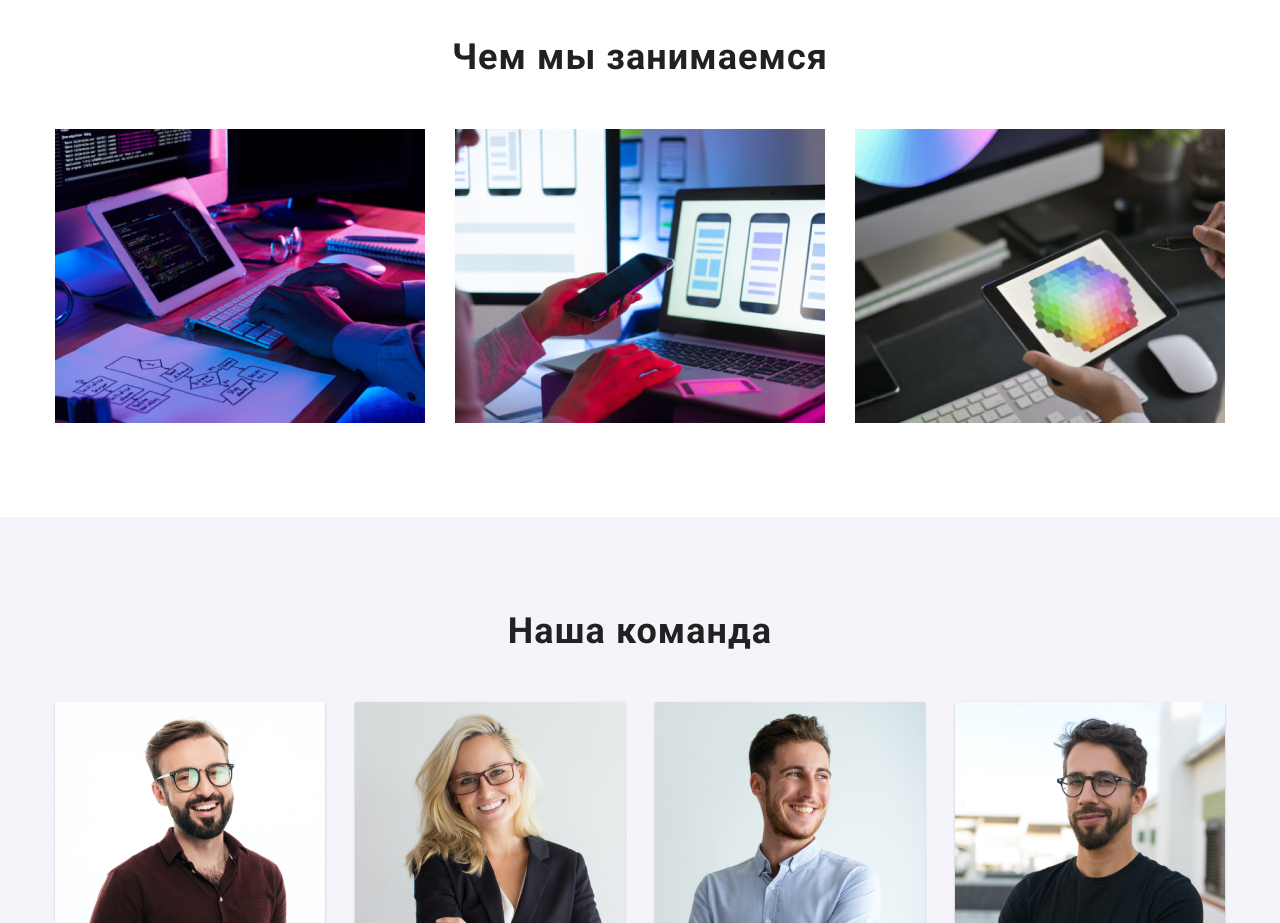
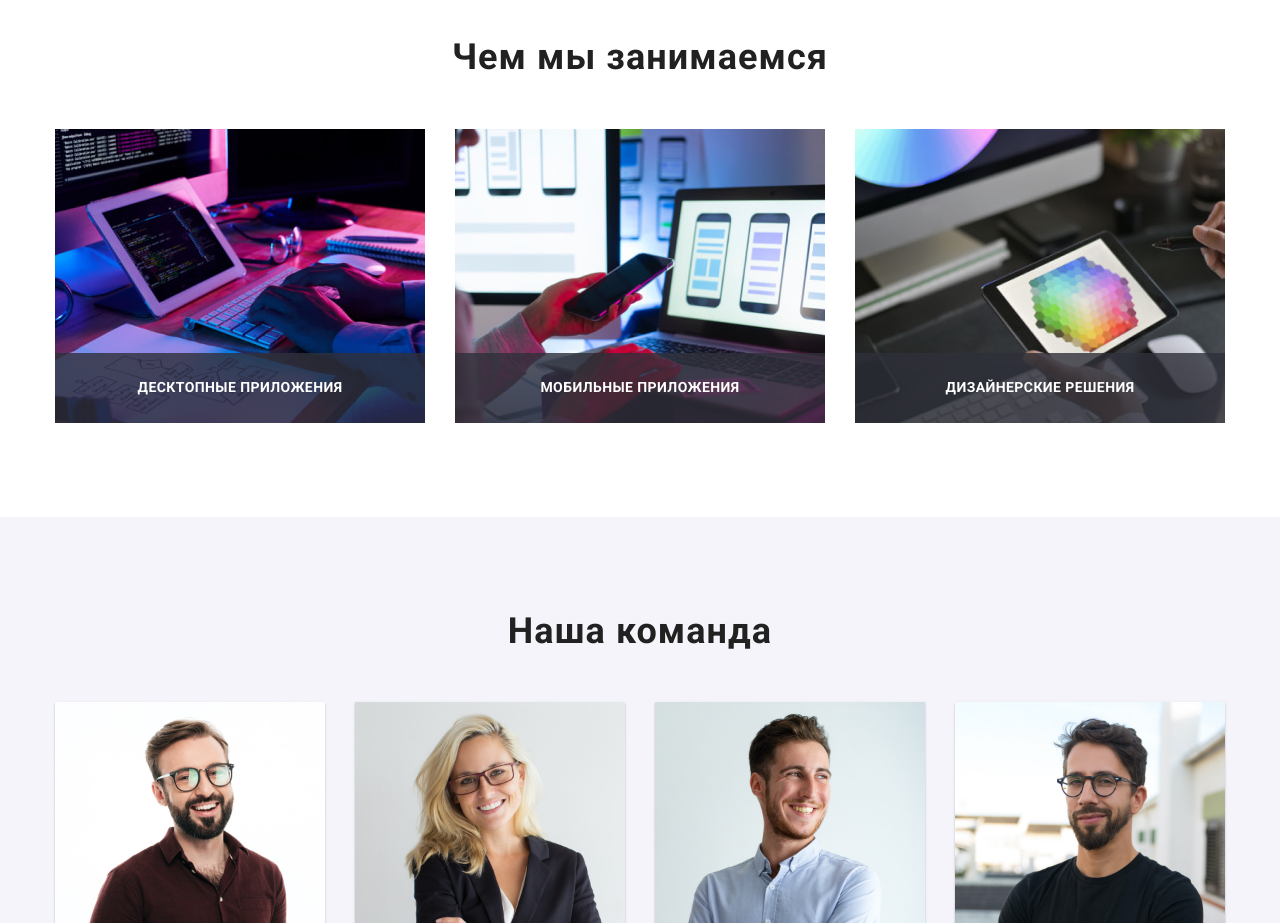
Before and after one commit to VladyslavBudko/goit-markup-hw-05, a plain HTML site: page index.html in a window 1280 px wide. Shown: the part 1080-2003 px from the top of the page. Drawn offline with nearby package versions, Linux system fonts and the light colour scheme.

Commit message:
Добавил подчеркивание меню, надпись с фоном на чем занимаемся

```diff
--- a/css/styles.css
+++ b/css/styles.css
@@ -10,6 +10,8 @@
 
   --primary-background: #e5e5e5;
   --secondary-background: #f5f4fa;
+
+  --doing-bgc: rgba(47, 48, 58, 0.8);
 
   --logo-header: #000000;
   --mail-phone-footer: rgba(255, 255, 255, 0.6);
@@ -148,6 +150,7 @@ body {
 
 .header-link {
   display: block;
+  position: relative;
   color: var(--primary-text-color);
   font-weight: 500;
   font-size: 14px;
@@ -156,6 +159,20 @@ body {
 
   padding: 32px 0;
   text-decoration: none;
+}
+
+.header-link.current::after {
+  content: "";
+  display: block;
+
+  position: absolute;
+  bottom: 0;
+  left: 0;
+
+  width: 100%;
+  height: 4px;
+  background-color: var(--accent-color);
+  border-radius: 2px;
 }
 
 .header-contact {
@@ -335,6 +352,47 @@ background-color: var(--hero-button-hover);
 
 .doing .section-item:not(:last-child) {
   margin-right: 30px;
+  position: relative;
+}
+
+.doing .section-item {
+  position: relative;
+}
+
+.doing .section-item::before {
+  content: "";
+  display: block;
+  position: absolute;
+
+  left: 0;
+  bottom: 0;
+
+  width: 100%;
+  height: 70px;
+  background-color: var(--doing-bgc);
+
+  /* text-align: center;
+  padding: 27px 0; */
+}
+
+.doing-bgtext {
+  display: block;
+  position: absolute;
+  left: 0;
+  bottom: 0;
+  text-align: center;
+  padding: 27px 0;
+
+  position: absolute;
+  width: 100%;
+
+  font-weight: 700;
+  font-size: 14px;
+  line-height: 1.14;
+  letter-spacing: 0.03em;
+  text-transform: uppercase;
+
+  color: var(--primary-color);
 }
 
 /* team */
--- a/index.html
+++ b/index.html
@@ -4,7 +4,7 @@
     <meta charset="UTF-8" />
     <meta http-equiv="X-UA-Compatible" content="IE=edge" />
     <meta name="viewport" content="width=device-width, initial-scale=1.0" />
-    <title>WebStudio-hw-04</title>
+    <title>WebStudio-hw-05</title>
     <!-- Project fonts -->
     <link rel="preconnect" href="https://fonts.googleapis.com" />
     <link rel="preconnect" href="https://fonts.gstatic.com" crossorigin />
@@ -151,6 +151,7 @@
                 width="370"
                 height="294"
               />
+              <p class="doing-bgtext">Десктопные приложения</p>
             </li>
             <li class="section-item">
               <img
@@ -160,6 +161,7 @@
                 width="370"
                 height="294"
               />
+              <p class="doing-bgtext">Мобильные приложения</p>
             </li>
             <li class="section-item">
               <img
@@ -169,6 +171,7 @@
                 width="370"
                 height="294"
               />
+              <p class="doing-bgtext">Дизайнерские решения</p>
             </li>
           </ul>
         </div>
```
